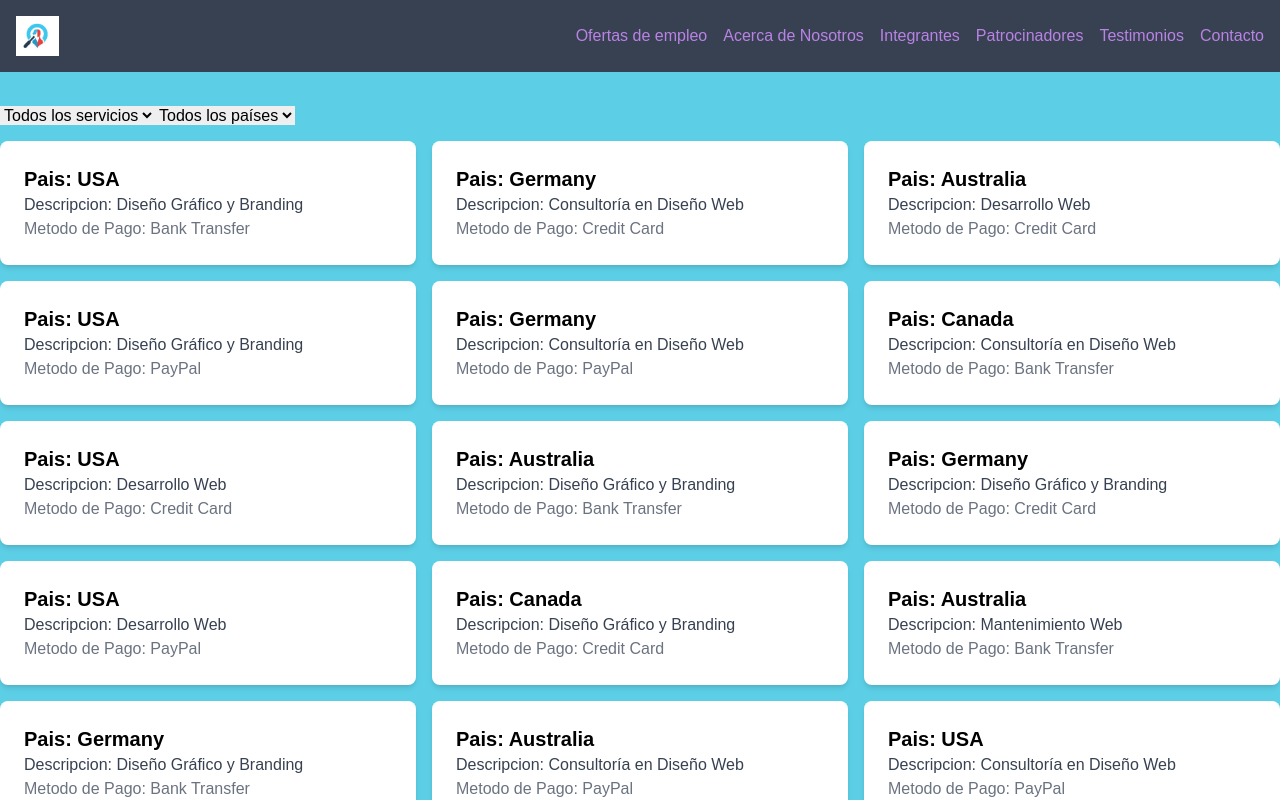
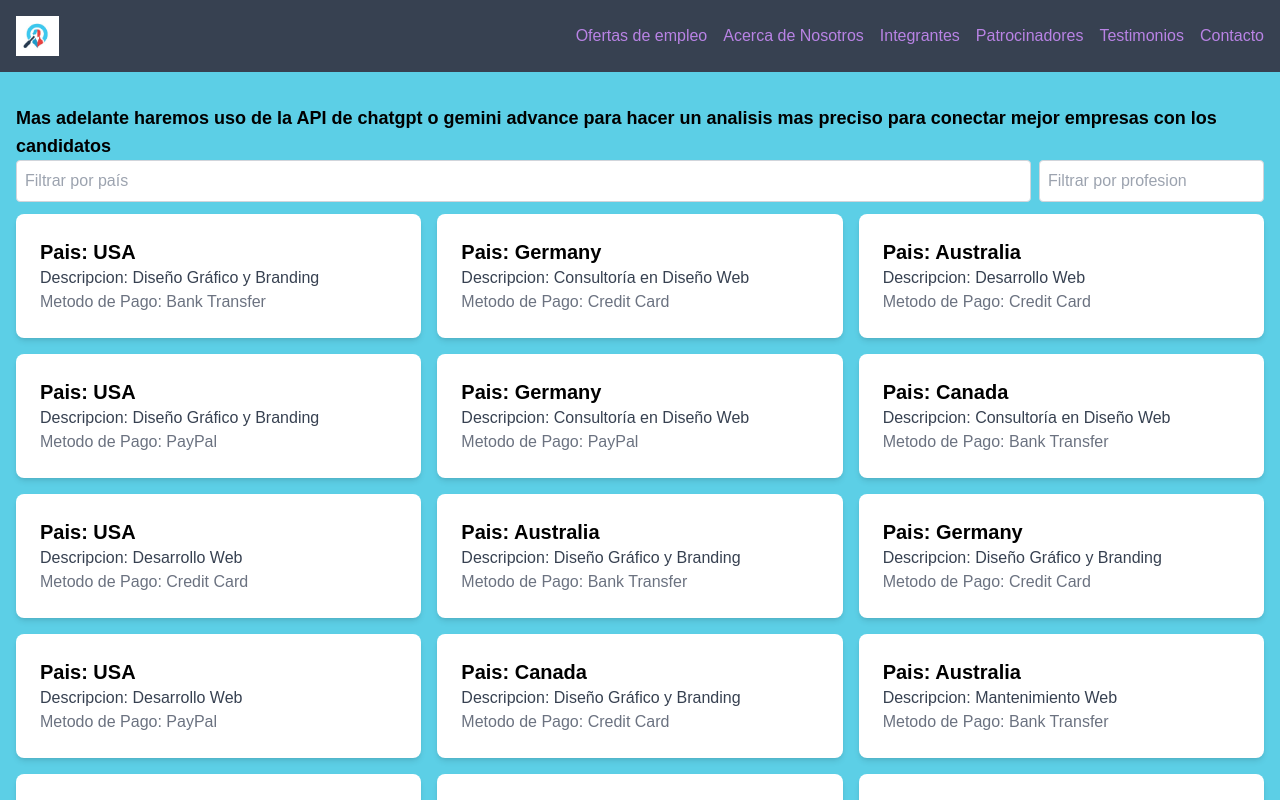
Before and after one commit to jonathanDavid1/hackhathon, a Next.js app: page / in a window 1280 px wide. Shown: the top 800 px of the page. Built offline with nearby package versions, Linux system fonts and the light colour scheme.

Commit message:
third commit

```diff
--- a/src/components/Empleos.jsx
+++ b/src/components/Empleos.jsx
@@ -3,57 +3,43 @@ import Oferta from './Oferta';
 import ofertas from '../utils/empleos.json';
 
 const OfertasEmpleo = () => {
-  const [servicioSeleccionado, setServicioSeleccionado] = useState('');
-  const [paisSeleccionado, setPaisSeleccionado] = useState('');
+  const [selectedCountry, setSelectedCountry] = useState('');
+  const [selectedService, setSelectedService] = useState(''); // Nuevo estado para el servicio
 
   // Función para filtrar las ofertas
-  const paises = ['USA', 'Germany', 'Canada', 'Australia'];
-  const ofertasFiltradas = ofertas.filter((oferta) => {
-    return (
-      (!servicioSeleccionado || oferta.service === servicioSeleccionado) &&
-      (!paisSeleccionado || paises.includes(oferta.country))
-    );
+  const filteredOfertas = ofertas.filter(oferta => {
+    return oferta.Country.toLowerCase().includes(selectedCountry.toLowerCase()) &&
+           oferta.Service.toLowerCase().includes(selectedService.toLowerCase());
   });
 
-  // Opciones de filtro (basadas en los servicios y países disponibles en el JSON)
-  const opcionesServicios = [...new Set(ofertas.map((oferta) => oferta.service))];
-  const opcionesPaises = [...new Set(ofertas.map((oferta) => oferta.country))];
+  return (
+    <div>
+      <h2 className='mx-4 text-lg font-bold'>Mas adelante haremos uso de la API de chatgpt o gemini advance para hacer un analisis mas preciso para conectar mejor empresas con los candidatos</h2>
+      <div className="flex mx-auto px-4 mb-3">
+        {/* Input para filtrar por país */}
+        <input
+          type="text"
+          placeholder="Filtrar por país"
+          value={selectedCountry}
+          onChange={(e) => setSelectedCountry(e.target.value)}
+          className="border border-gray-300 p-2 rounded mr-2 flex-grow"
+        />
 
-  return (
-    <div className="container mx-auto">
-      {/* Selector de servicio */}
-      <select
-        value={servicioSeleccionado}
-        onChange={(e) => setServicioSeleccionado(e.target.value)}
-        className="mb-4"
-      >
-        <option value="">Todos los servicios</option>
-        {opcionesServicios.map((servicio) => (
-          <option key={servicio} value={servicio}>
-            {servicio}
-          </option>
-        ))}
-      </select>
+        {/* Nuevo input para filtrar por servicio */}
+        <input
+          type="text"
+          placeholder="Filtrar por profesion"
+          value={selectedService}
+          onChange={(e) => setSelectedService(e.target.value)}
+          className="border border-gray-300 p-2 rounded"
+        />
+      </div>
 
-      {/* Selector de país */}
-      <select
-        value={paisSeleccionado}
-        onChange={(e) => setPaisSeleccionado(e.target.value)}
-        className="mb-4"
-      >
-        <option value="">Todos los países</option>
-        {opcionesPaises.map((pais) => (
-          <option key={pais} value={pais}>
-            {pais}
-          </option>
-        ))}
-      </select>
-
-      {/* Lista de ofertas filtradas */}
-      <div className="grid grid-cols-1 sm:grid-cols-2 md:grid-cols-3 gap-4">
-        {ofertasFiltradas.map((oferta) => (
-          <Oferta key={oferta.id} oferta={oferta} />
-        ))}
+      <div className="grid grid-cols-1 sm:grid-cols-2 md:grid-cols-3 gap-4 mx-4">
+      {/* Mostrar las ofertas filtradas */}
+      {filteredOfertas.map(oferta => (
+        <Oferta key={oferta.id} oferta={oferta} />
+      ))}
       </div>
     </div>
   );
--- a/src/pages/Integrantes.jsx
+++ b/src/pages/Integrantes.jsx
@@ -28,7 +28,7 @@ function Integrantes() {
             <div className="h-full bg-gray-100 p-8 rounded">
             <img src="/images/janderson.png" alt="Jonathan Hernández" className="w-24 h-24 rounded-full mx-auto" />
               <h2 className="text-xl font-medium title-font text-gray-900">Anderson Carvajal</h2>
-              <p className="text-gray-500">Ingeniero Industrial</p>
+              <p className="text-gray-500">Programador</p>
             </div>
           </div>
         </div>
```
